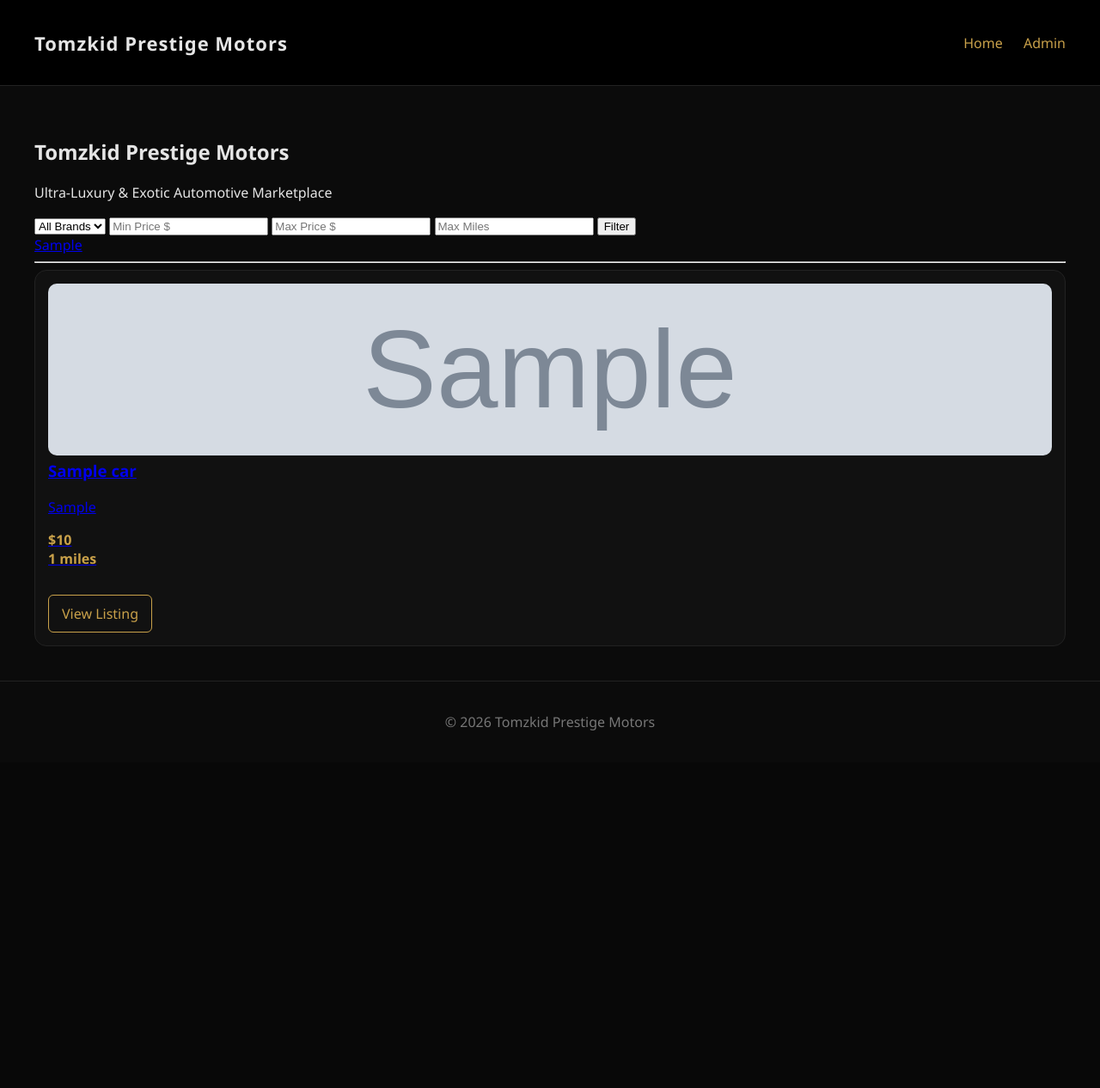
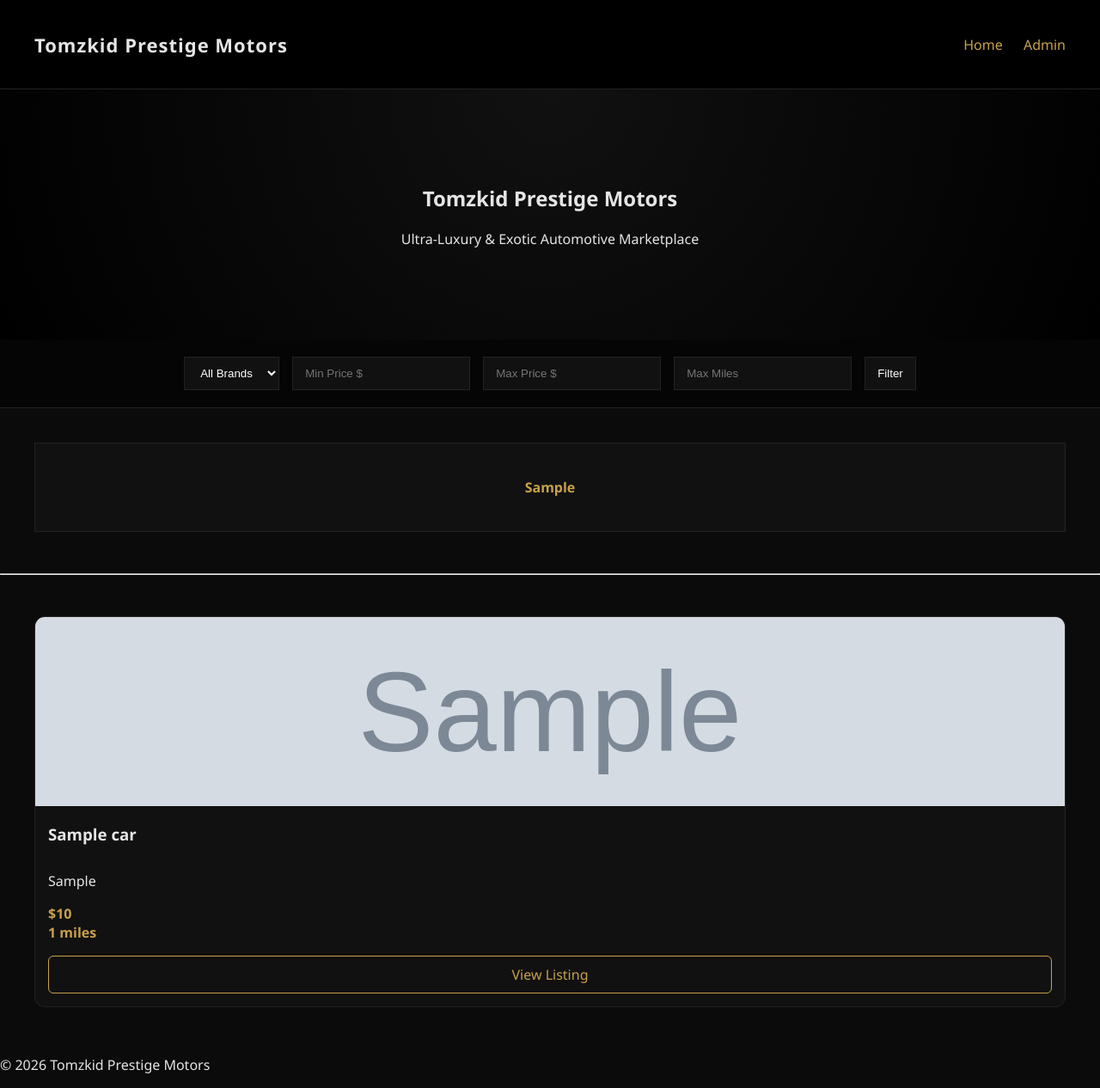
Before and after one commit to djvibez29/tomzkid-prestige-motors, a Flask app: page / in a window 1280 px wide. Shown: the whole page at 86% size. Before the commit the page ends 850 px from the top, so only its background shows below. Run offline with Flask 3, Linux system fonts and the light colour scheme; tables that the repository leaves empty hold one stand-in row (values such as "Sample post"); grey boxes marked "Sample" are stand-in pictures.

Commit message:
Update style.css

```diff
--- a/static/css/style.css
+++ b/static/css/style.css
@@ -5,11 +5,13 @@ body {
     color: #e5e5e5;
 }
 
+/* NAV */
+
 .navbar {
     display: flex;
     justify-content: space-between;
     align-items: center;
-    padding: 20px 40px;
+    padding: 22px 40px;
     background: #000;
     border-bottom: 1px solid #222;
 }
@@ -23,38 +25,99 @@ body {
     color: #c9a14a;
     margin-left: 20px;
     text-decoration: none;
-    font-weight: 500;
 }
 
-.navbar a:hover {
-    color: #fff;
+/* HERO */
+
+.hero {
+    text-align: center;
+    padding: 90px 20px;
+    background: radial-gradient(circle at top, #111, #000);
 }
 
-main {
+/* FILTERS */
+
+.filters {
+    background: #050505;
+    padding: 20px;
+    border-bottom: 1px solid #222;
+}
+
+.filters form {
+    display: flex;
+    gap: 15px;
+    flex-wrap: wrap;
+    justify-content: center;
+}
+
+.filters input,
+.filters select,
+.filters button {
+    padding: 10px 14px;
+    background: #111;
+    color: white;
+    border: 1px solid #222;
+}
+
+/* BRAND GRID */
+
+.brand-grid {
+    display: grid;
+    grid-template-columns: repeat(auto-fit,minmax(140px,1fr));
+    gap: 20px;
     padding: 40px;
 }
 
-footer {
+.brand-tile {
+    background: #111;
+    padding: 40px;
     text-align: center;
-    padding: 20px;
-    border-top: 1px solid #222;
-    color: #777;
+    font-weight: bold;
+    border: 1px solid #222;
+    text-decoration: none;
+    color: #c9a14a;
 }
+
+.brand-tile:hover {
+    background: #1a1a1a;
+}
+
+/* VEHICLE GRID */
+
 .car-grid {
     display: grid;
-    grid-template-columns: repeat(auto-fit, minmax(280px, 1fr));
-    gap: 25px;
+    grid-template-columns: repeat(auto-fit,minmax(300px,1fr));
+    gap: 30px;
+    padding: 40px;
 }
 
 .car-card {
     background: #111;
     border: 1px solid #222;
-    padding: 20px;
     border-radius: 12px;
+    overflow: hidden;
+    text-decoration: none;
+    color: inherit;
+    transition: transform .25s;
+}
+
+.car-card:hover {
+    transform: translateY(-6px);
+}
+
+.car-card img {
+    width: 100%;
+    height: 220px;
+    object-fit: cover;
 }
 
 .car-card h3 {
-    margin-top: 0;
+    padding: 15px;
+    margin: 0;
+}
+
+.car-card p {
+    padding: 0 15px;
 }
 
 .price {
@@ -63,110 +126,11 @@ footer {
 }
 
 .view-btn {
-    display: inline-block;
-    margin-top: 15px;
-    padding: 10px 15px;
+    display: block;
+    margin: 15px;
+    padding: 10px;
+    text-align: center;
     border: 1px solid #c9a14a;
     color: #c9a14a;
-    text-decoration: none;
     border-radius: 6px;
 }
-
-.view-btn:hover {
-    background: #c9a14a;
-    color: #000;
-}
-
-.exchange-rate {
-  color: #c9a227; /* gold accent */
-  font-size: 0.9rem;
-  margin-top: 5px;
-  opacity: 0.85;
-}
-
-/* ===== Inventory Grid ===== */
-
-.car-grid {
-    display: grid;
-    grid-template-columns: repeat(auto-fit, minmax(260px, 1fr));
-    gap: 30px;
-}
-
-.car-card {
-    background: #111;
-    border-radius: 14px;
-    padding: 15px;
-    transition: transform 0.25s ease, box-shadow 0.25s ease;
-}
-
-.car-card a {
-    color: inherit;
-    text-decoration: none;
-}
-
-.car-card img {
-    width: 100%;
-    border-radius: 10px;
-    height: 200px;
-    object-fit: cover;
-}
-
-.car-card:hover {
-    transform: translateY(-6px);
-    box-shadow: 0 20px 40px rgba(0,0,0,0.6);
-}
-
-/* ===== Car Detail Page ===== */
-
-.car-detail {
-    display: grid;
-    grid-template-columns: 1.2fr 1fr;
-    gap: 40px;
-}
-
-.car-hero img {
-    width: 100%;
-    border-radius: 18px;
-}
-
-.car-info h1 {
-    margin-top: 0;
-}
-
-.specs {
-    list-style: none;
-    padding: 0;
-}
-
-.specs li {
-    padding: 6px 0;
-    border-bottom: 1px solid #222;
-}
-
-@media (max-width: 900px) {
-    .car-detail {
-        grid-template-columns: 1fr;
-    }
-    }
-
-.filter-bar {
-    display: flex;
-    gap: 15px;
-    margin-bottom: 25px;
-}
-
-.filter-bar input {
-    padding: 10px;
-    background: #111;
-    border: 1px solid #333;
-    color: white;
-    border-radius: 8px;
-}
-
-.filter-bar button {
-    background: #c9a14a;
-    border: none;
-    padding: 10px 18px;
-    border-radius: 8px;
-    cursor: pointer;
-}
```
